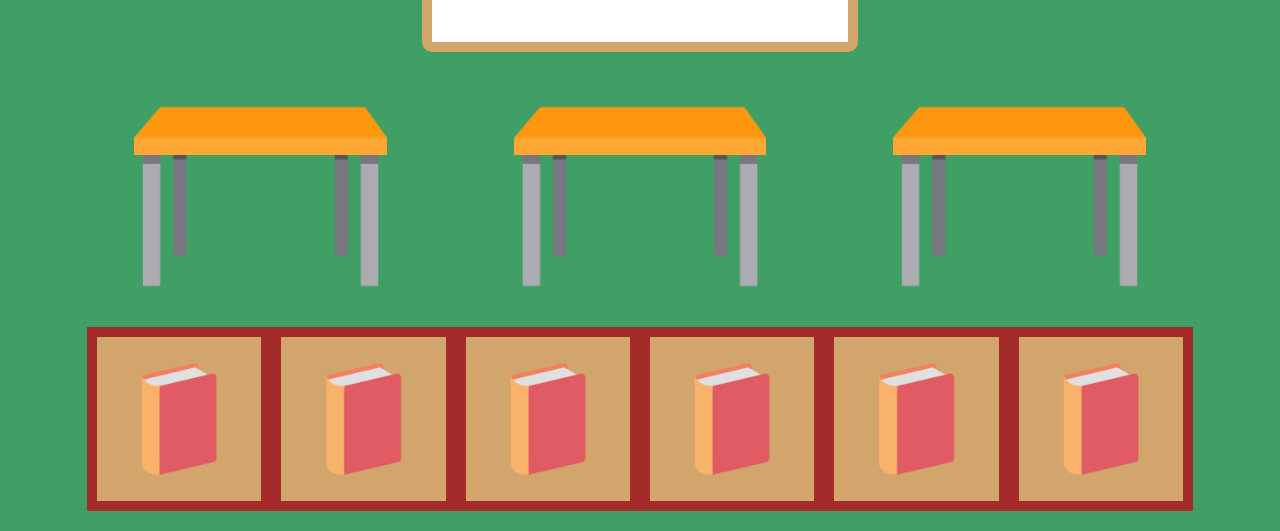
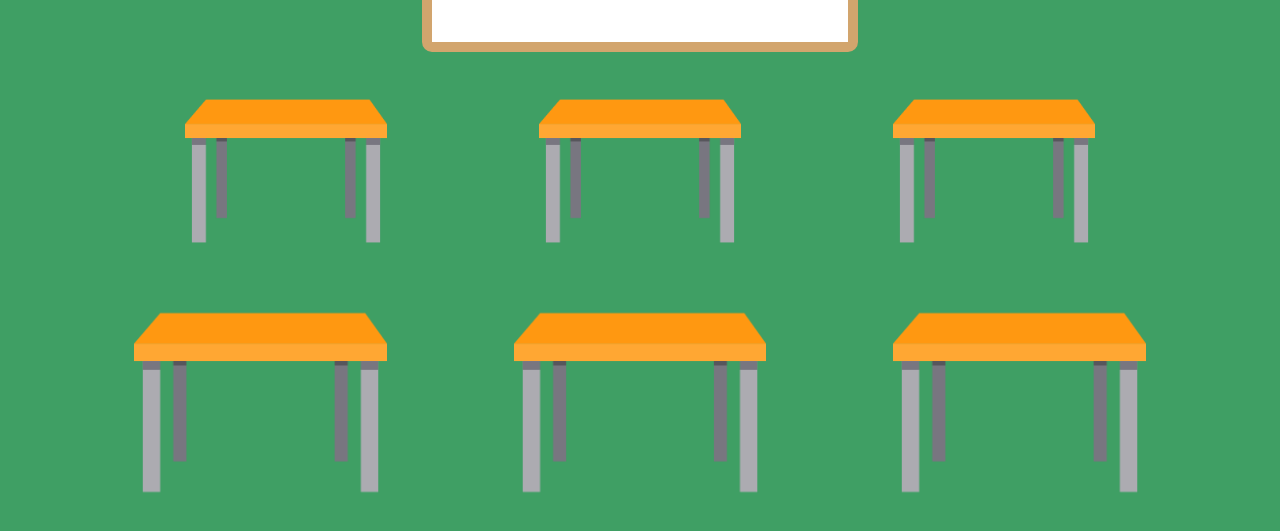
Before and after one commit to luckyim0519/bahen-1180, a React (Create React App) app: page /classroom in a window 1280 px wide. Shown: the part 235-766 px from the top of the page. Built offline with nearby package versions, Linux system fonts and the light colour scheme; grey boxes are pictures that could not be loaded.

Commit message:
Add more tables

```diff
--- a/src/classroom/Table.js
+++ b/src/classroom/BigTable.js
@@ -2,10 +2,10 @@ import React from "react";
 import table from "./assets/images/table.png";
 import styles from "./assets/book.module.css";
 
-function Table() {
+function BigTable() {
   return (
-    <img src={table} className={styles.table} alt="table" width="20%"/>
+    <img src={table} className={styles.bigTable} alt="table"/>
   );
 }
 
-export default Table;
+export default BigTable;
--- a/src/classroom/Book.js
+++ b/src/classroom/Book.js
@@ -6,7 +6,6 @@ function Book(props) {
   const handleClick = () => {
     window.open(props.bookUrl);
   };
-
   return (
     <img src={book_a} className={styles.book} alt="book-a" onClick={handleClick}/>
   );
--- a/src/classroom/Classroom.js
+++ b/src/classroom/Classroom.js
@@ -1,7 +1,8 @@
 import React from "react";
 import Chalkboard from "./Chalkboard";
 import Book from "./Book";
-import Table from "./Table";
+import SmallTable from "./SmallTable";
+import BigTable from "./BigTable";
 import styles from "./assets/chalkboard.module.css";
 import bookstyles from "./assets/book.module.css";
 
@@ -12,10 +13,15 @@ function Classroom() {
       <div className={styles.chalkboardContainer}>
         <Chalkboard></Chalkboard>
       </div>&nbsp;
-      <div className={bookstyles.bookshelf}>
-        <Table></Table>
-        <Table></Table>
-        <Table></Table>
+      <div className={bookstyles.tables}>
+        <SmallTable></SmallTable>
+        <SmallTable></SmallTable>
+        <SmallTable></SmallTable>
+      </div>
+      <div className={bookstyles.tables}>
+        <BigTable></BigTable>
+        <BigTable></BigTable>
+        <BigTable></BigTable>
       </div>
       <div className={bookstyles.bookshelf}>
         <Book bookUrl="https://student.cs.uwaterloo.ca/~cs451/"></Book>
--- /dev/null
+++ b/src/classroom/SmallTable.js
@@ -0,0 +1,11 @@
+import React from "react";
+import table from "./assets/images/table.png";
+import styles from "./assets/book.module.css";
+
+function SmallTable() {
+  return (
+    <img src={table} className={styles.smallTable} alt="table"/>
+  );
+}
+
+export default SmallTable;
--- a/src/classroom/assets/book.module.css
+++ b/src/classroom/assets/book.module.css
@@ -2,9 +2,20 @@
   text-align: center;
 }
 
-.table {
+.smallTable {
+  margin-left: 6%;
+  margin-right: 6%;
+  width: 16%;
+}
+
+.bigTable {
   margin-left: 5%;
   margin-right: 5%;
+  width: 20%;
+}
+
+.tables {
+  text-align: center;
 }
 
 .book {
```
